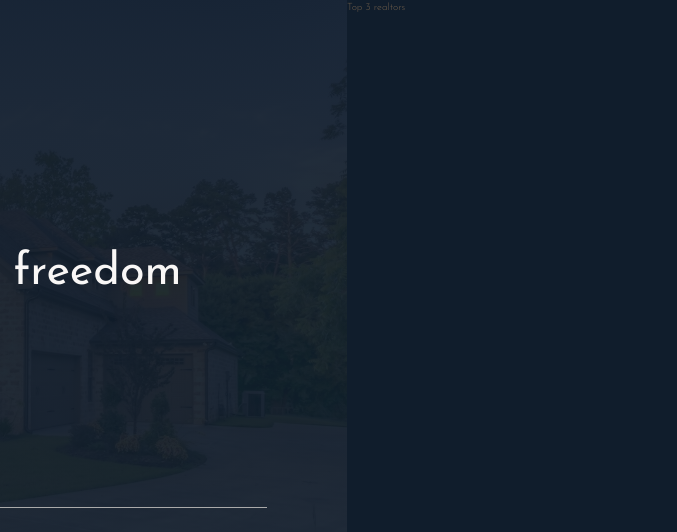
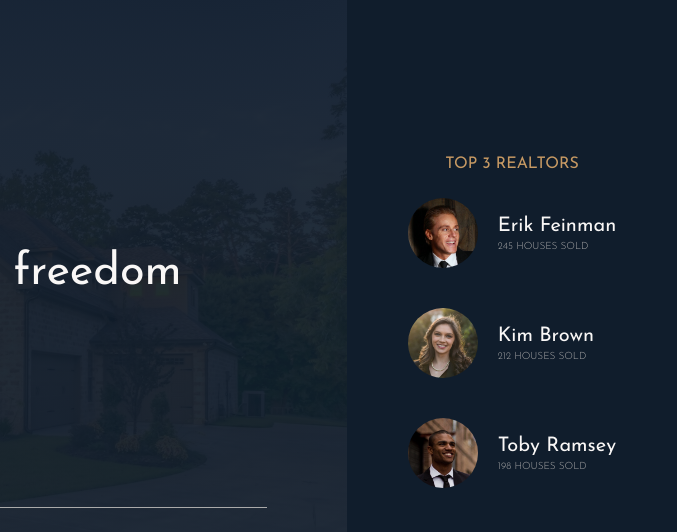
Before and after one commit to Cersin/Nexter, a website: page index.html in a window 1280 px wide. Shown: the top 532 px of the page, 603-1280 px from the left. Drawn offline with Linux system fonts and the light colour scheme.

Commit message:
realtors

```diff
--- a/index.html
+++ b/index.html
@@ -32,7 +32,26 @@
         </header>
 
         <div class="realtors">
-            Top 3 realtors
+            <h3 class="heading-3">Top 3 Realtors</h3>
+            <div class="realtors__list">
+                <img src="img/realtor-1.jpeg" alt="Realtor 1" class="realtors__img">
+                <div class="realtors__details">
+                    <h4 class="heading-4 heading-4--light">Erik Feinman</h4>
+                    <p class="realtors__sold">245 houses sold</p>
+                </div>
+
+                <img src="img/realtor-2.jpeg" alt="Realtor 2" class="realtors__img">
+                <div class="realtors__details">
+                    <h4 class="heading-4 heading-4--light">Kim Brown</h4>
+                    <p class="realtors__sold">212 houses sold</p>
+                </div>
+
+                <img src="img/realtor-3.jpeg" alt="Realtor 3" class="realtors__img">
+                <div class="realtors__details">
+                    <h4 class="heading-4 heading-4--light">Toby Ramsey</h4>
+                    <p class="realtors__sold">198 houses sold</p>
+                </div>
+            </div>
         </div>
 
         <section class="features">
--- a/sass/_realtors.scss
+++ b/sass/_realtors.scss
@@ -1,4 +1,42 @@
 .realtors {
   background-color: $color-secondary;
   grid-column: col-start 7 / full-end;
+  padding: 3rem;
+
+
+  //// flex
+  //display: flex;
+  //flex-direction: column;
+  //align-items: center;
+  //justify-content: center;
+
+  // grid
+  display: grid;
+  grid-row-gap: 2rem;
+  justify-content: center;
+  align-content: center;
+  justify-items: center;
+
+  &__list {
+    display: grid;
+    grid-template-columns: min-content max-content;
+    grid-gap: 5vh 2em;
+    align-items: center;
+  }
+
+  &__details {
+
+  }
+
+  &__img {
+    width: 7rem;
+    border-radius: 50%;
+    display: block;
+  }
+
+  &__sold {
+    text-transform: uppercase;
+    color: $color-grey-light-2;
+    margin-top: -3px;
+  }
 }
```
Also changed, not shown: css/style.css.
